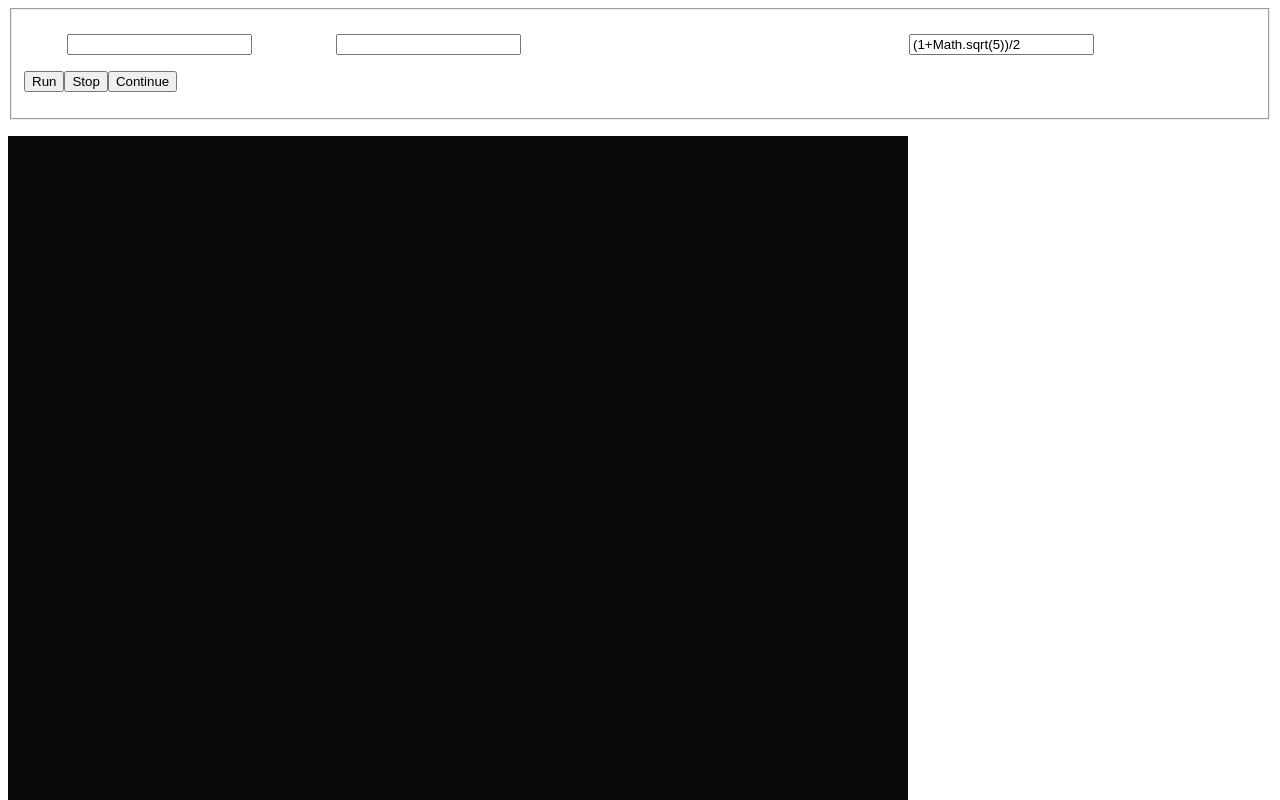
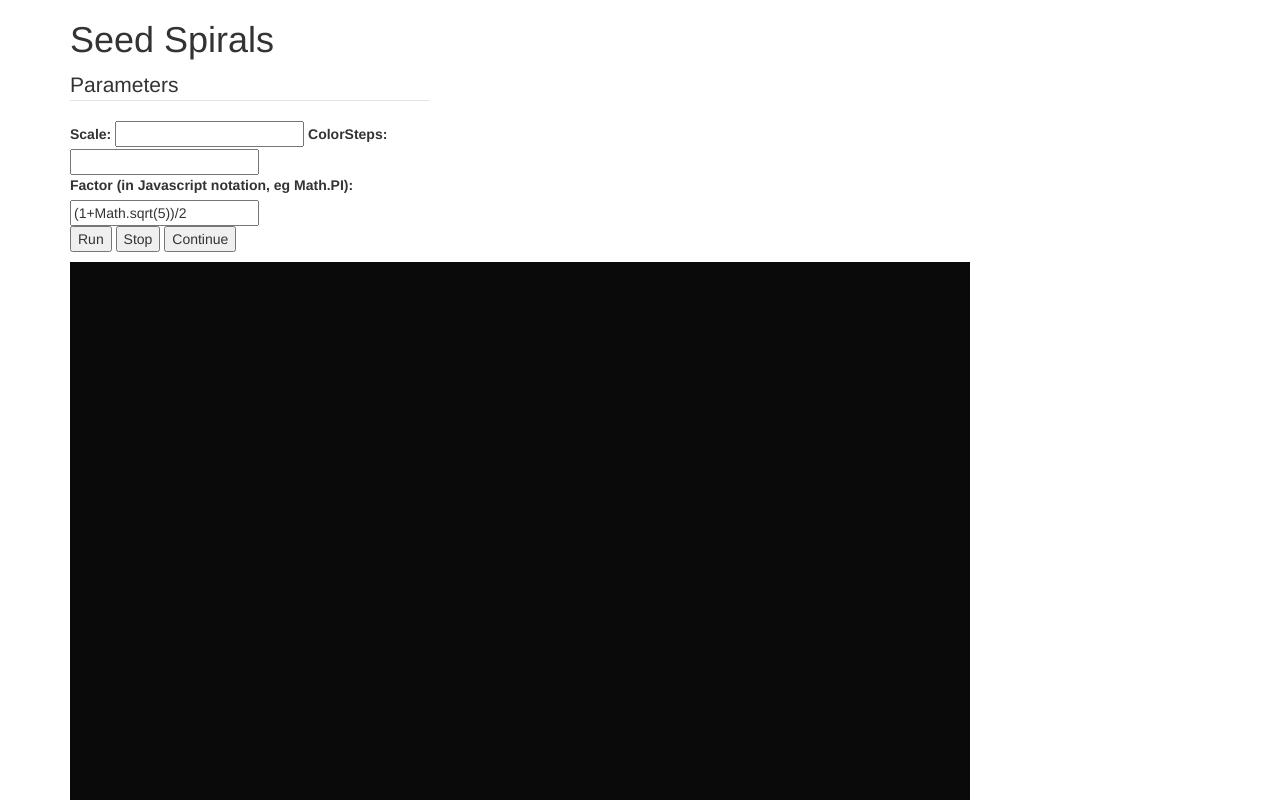
Before and after one commit to jvdmeiden/NumberTheory, a plain HTML site: page spiral.html in a window 1280 px wide. Shown: the top 800 px of the page. Drawn offline with nearby package versions, Linux system fonts and the light colour scheme.

Commit message:
improving spiral

```diff
--- a/spiral.html
+++ b/spiral.html
@@ -1,27 +1,35 @@
-<html xmlns="http://www.w3.org/1999/xhtml">
+<!DOCTYPE html>
+<!--Author: Jan van der Meiden                                            -->
+<!--Version: 20151226:00                                                  -->
+<!--Copyright (c) 2015 Jan van der Meiden.                                -->
+<!--Copying and distribution of this file, with or without modification,  -->
+<!--are permitted in any medium without royalty provided the copyright-   -->
+<!--notice and this notice are preserved.  This file is offered as-is,    -->
+<!--without any warranty.                                                 -->
+
 <head>
-<title>Seed Spirals</title>
-<script>
-    function combo(thelist, factor) {
-        theinput = document.getElementById(factor);
-        var idx = thelist.selectedIndex;
-        var content = thelist.options[idx].innerHTML;
-        theinput.value = content;
-    }
-  </script>
+  <title>Seed Spirals</title>
+  <meta charset="utf-8">
+  <meta name="viewport" content="width=device-width, initial-scale=1">
+  <link rel="stylesheet" href="http://maxcdn.bootstrapcdn.com/bootstrap/3.3.5/css/bootstrap.min.css">
+  <script src="https://ajax.googleapis.com/ajax/libs/jquery/1.11.3/jquery.min.js"></script>
+  <script src="http://maxcdn.bootstrapcdn.com/bootstrap/3.3.5/js/bootstrap.min.js"></script>
+  <link rel="stylesheet" href="css/custom.css">
 </head>
-<body id="body">
-<form>
-  <fieldset>
-    <font color="white">
+<body >
+<div class="container">
+  <h1>Seed Spirals</h1>
+  <div class="row">
+  <div class="col-md-4">
+  <form>
+    <fieldset>
     <legend>Parameters</legend>
-    <label>Scale:</label>
-   <input type="number" id="scale" name="scale" value=6/>
-    <label>ColorSteps:</label>
-   <input type="number" id="inc" name="inc" value=7/>
-  <label>Steps per color:</label>
-   <label>Factor (in Javascript notation, eg Math.PI):</label>
-    <input type="text" id="factor" name="factor" list="factorList" value="(1+Math.sqrt(5))/2"/>
+    <label class="name">Scale:</label>
+    <input class="button" type="number" id="scale" name="scale" value=6/>
+    <label class="name">ColorSteps:</label>
+    <input class="button" type="number" id="inc" name="inc" value=7/>
+    <label class="name">Factor (in Javascript notation, eg Math.PI):</label>
+    <input class="button" type="text" id="factor" name="factor" list="factorList" value="(1+Math.sqrt(5))/2"/>
     <datalist id="factorList">
       <option value="1/7">
       <option value="Math.PI">
@@ -30,10 +38,15 @@
       <option value="Math.E">
       <option value="Math.sqrt(511)">
     </datalist>
-  <p><input type="button" value="Run" onclick="submitFactor();" /><input type="button" value="Stop" onclick="stopSpiral();" /><input type="button" value="Continue" onclick="cont();" /></p>
-  </font>
-  </fieldset>
-</form>
+    <p><input type="button" class="button" value="Run" onclick="submitFactor();" />
+       <input type="button" class="button" value="Stop" onclick="stopSpiral();" />
+       <input type="button" class="button" value="Continue" onclick="cont();" /></p>
+    </fieldset>
+  </form>
+  </div>
+  <div class="col-sm-8"></div>
+  </div>
+  <div class="map">
 
 <svg xmlns="http://www.w3.org/2000/svg" onload="startup(evt)" style="background-color: rgb(10,10,10)" width="900" height="900">
 <!-- Author: Jan van der Meiden                                           -->
@@ -68,20 +81,16 @@ function tick(evt){
   steps = steps + 1;
 
   NewDot = SVGDoc.createElementNS(svgns,"circle");
-//  var cx=Math.sqrt(steps)*Math.cos(2*Math.PI*myFactor*steps)*5;
-//  var cy=Math.sqrt(steps)*Math.sin(2*Math.PI*myFactor*steps)*5;
   var cx=(Math.sqrt(steps)*scale)*Math.cos(2*Math.PI*myFactor*steps);
   var cy=(Math.sqrt(steps)*scale)*Math.sin(2*Math.PI*myFactor*steps);
   NewDot.setAttribute("cx", offsetX+cx);
   NewDot.setAttribute("cy", offsetY+cy);
-//  console.log("Steps: "+steps+" Factor: "+myFactor+" cx,cy "+cx+","+cy);
   NewDot.setAttribute("r", scale/2);
   NewDot.setAttribute("opacity", 0.8);
-//  NewDot.setAttribute("fill","rgb(255,"+parseInt((steps%myInc)*255/myInc)+","+parseInt((steps/100)%255)+")");
   NewDot.setAttribute("fill","rgb(0,"+parseInt((steps%myInc)*255/myInc)+",255)");
   dotRoot.appendChild(NewDot);
   if ((cx*cx+cy*cy)<(offsetX*offsetX+offsetY*offsetY)&&stop==false){
-    t=setTimeout("tick()",scale-1);
+    t=setTimeout("tick()",0);
   }
 }
 
@@ -94,7 +103,7 @@ function submitFactor(evt){
   myFactor=(eval(document.getElementById( 'factor' ).value));
   myInc=(eval(document.getElementById( 'inc' ).value));
   scale=(eval(document.getElementById( 'scale' ).value));
-  setTimeout("tick()",scale-1);
+  setTimeout("tick()",0);
 }
 
 function startup(evt){
@@ -115,7 +124,11 @@ function toggleField(fieldName,nameIndex){
 ]]></script>
  <g id="Dots">
  </g>
-</svg>
 
-</body>
+
+  </div>
+<div class="bottom">
+    &copy; <a href="mailto:jvdmeiden@gmail.com">Jan van der Meiden</a> 2015 -- Based on: <a href="http://www.mike-naylor.com/resources/naylor-seeds.pdf">'Seed Spirals' by Michael Naylor</a>
+</div>
+</div>
 </html>
```
